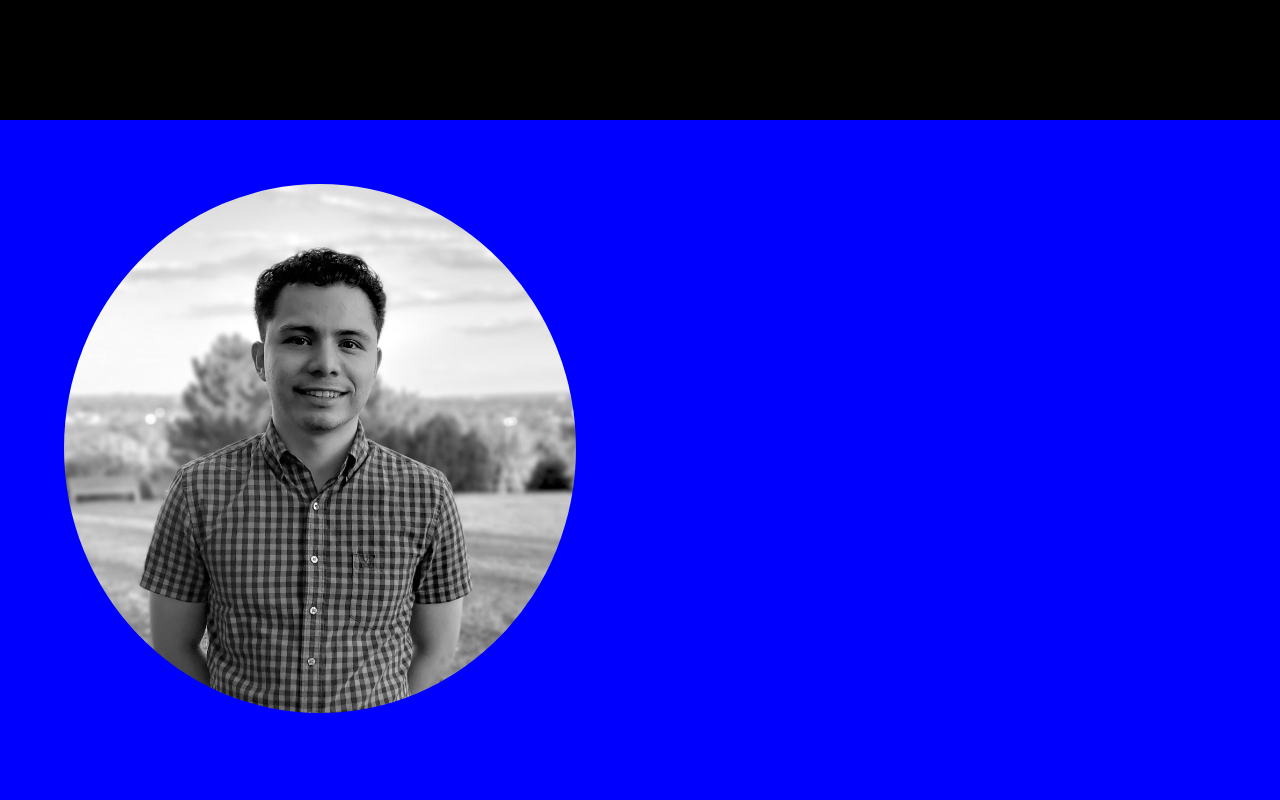
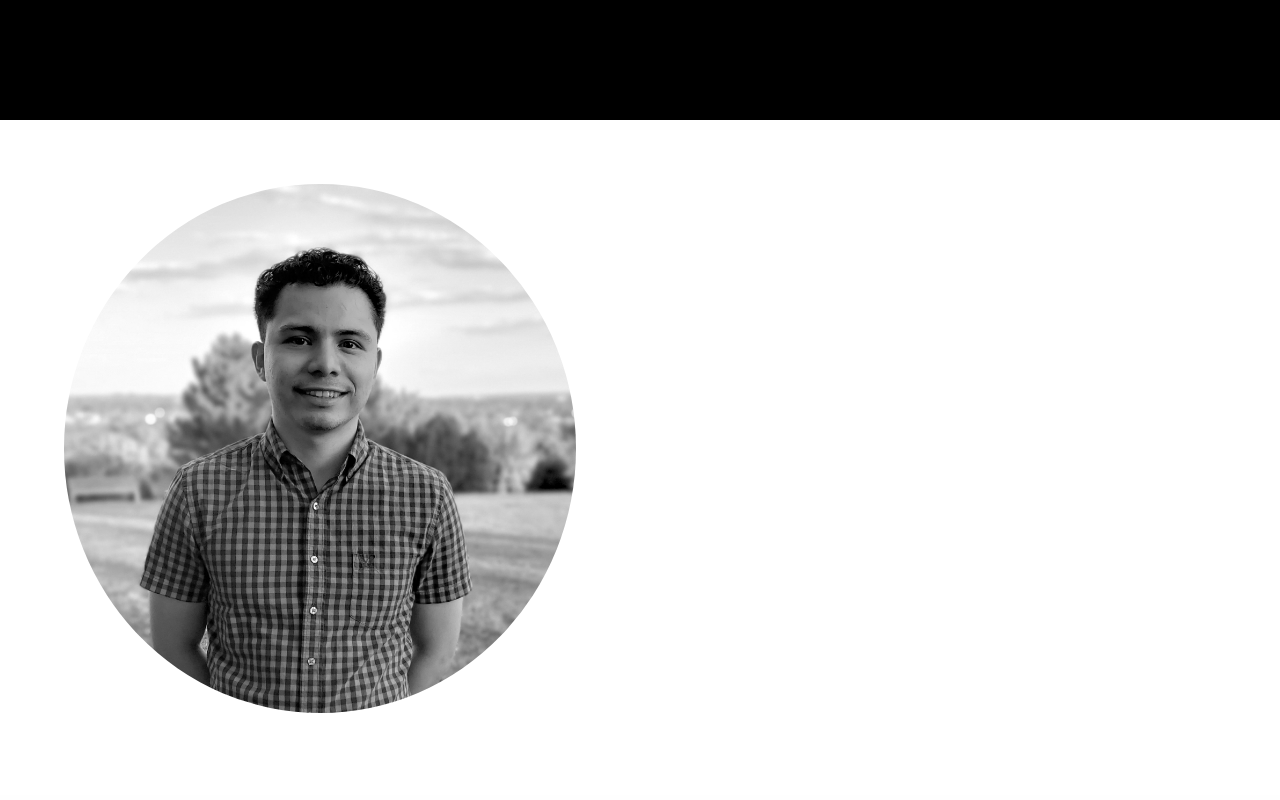
Before and after one commit to JEduardoRJx/simple-portfolio, a React (Create React App) app: page / in a window 1280 px wide. Shown: the part 1480-2280 px from the top of the page. Built offline with nearby package versions, Linux system fonts and the light colour scheme.

Commit message:
Set zindex and position for the about me

```diff
--- a/src/components/aboutme/AboutMe.scss
+++ b/src/components/aboutme/AboutMe.scss
@@ -1,7 +1,7 @@
 .aboutme-section {
   height: 100vh;
   width: 100%;
-  background-color: blue;
+  // background-color: blue;
   z-index: 2;
   position: relative;
 }
```
